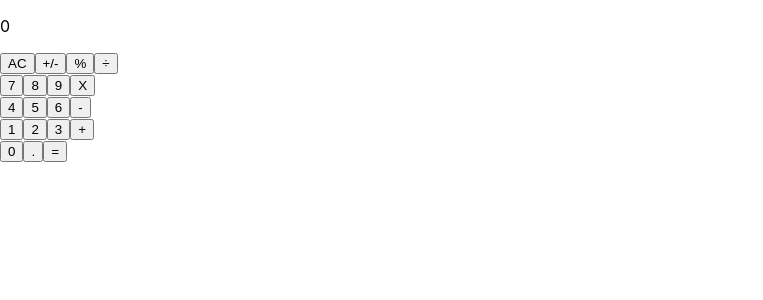
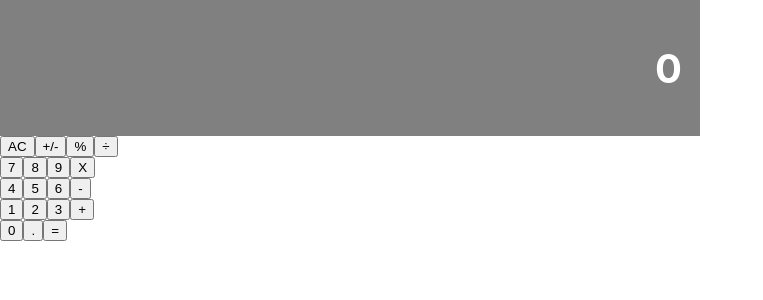
Before and after one commit to javitocor/calculator-React, a React (Create React App) app: page / in a window 1280 px wide. Shown: the top 300 px of the page, without its empty margins (0-763 px from the left). Built offline with nearby package versions, Linux system fonts and the light colour scheme.

Commit message:
Style display component

```diff
--- a/src/index.css
+++ b/src/index.css
@@ -27,17 +27,26 @@ code {
 }
 
 .App {
-
+  display: flex;
+  flex-direction: column;
+  width: 700px;
 }
 
 .display {
-
+  display: flex;
+  justify-content: flex-end;
+  align-items: center;
+  text-align: right;
+  background-color: gray;
+  color: white;
+  height: 100px;
+  font-weight: bold;
+  font-size: 2.5rem;
+  padding: 18px;
 }
 
-.buttonpanel {
-
-}
+.buttonpanel {}
 
 .row {
-
+  display: flex;
 }
```
